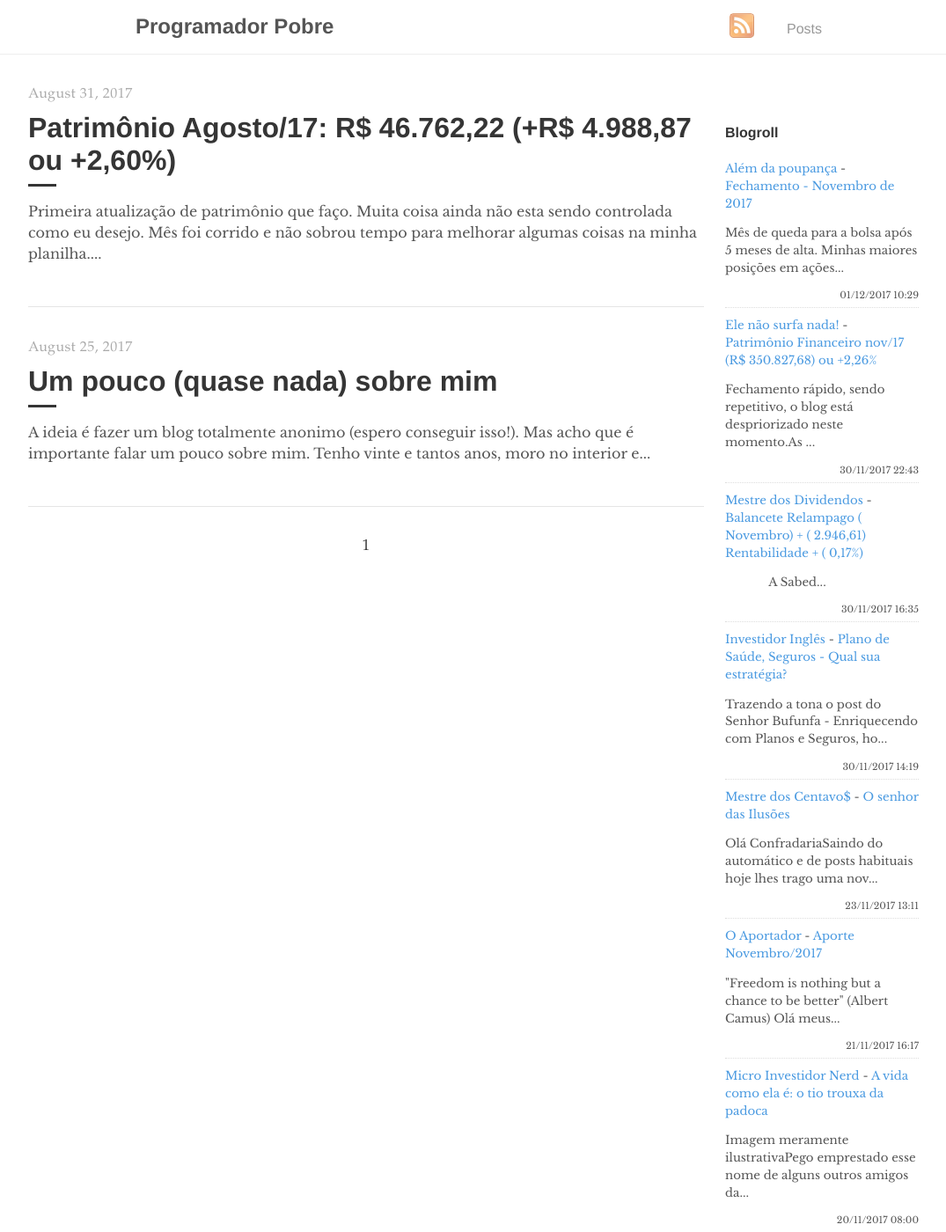
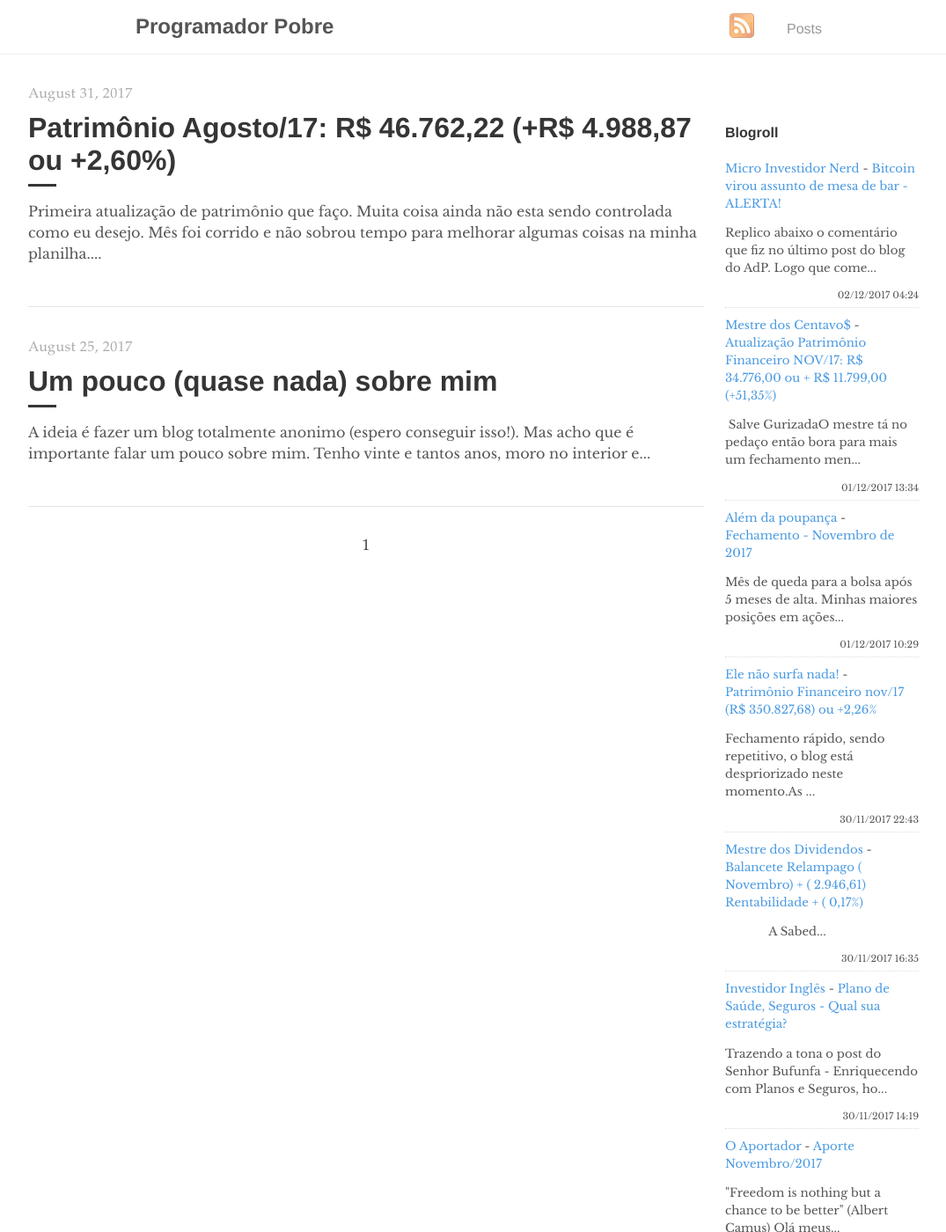
Before and after one commit to programadorpobre/programadorpobre.github.io, a Jekyll site: the page built from index.html, in a window 1280 px wide and 1400 px high. Shown: the whole window at 88% size, without its empty margins (96-1171 px from the left). Built offline with Jekyll 4.4.1, drawn with Linux system fonts in a browser that asks for light colours; the list of posts is cut into pages by our own code; comment, search, counter and statistics services are not loaded.

Commit message:
[ci skip] travis #119

```diff
--- a/_includes/feed-entries.html
+++ b/_includes/feed-entries.html
@@ -1,3 +1,13 @@
+<div class="feed-entry">
+    <a class="feed-entry-site-name" href="http://microinvestidornerd.blogspot.com/">Micro Investidor Nerd</a> - <a class="feed-entry-title" href="http://microinvestidornerd.blogspot.com/2017/12/bitcoin-virou-assunto-de-mesa-de-bar.html">Bitcoin virou assunto de mesa de bar - ALERTA!</a>
+    <p class="feed-entry-summary">Replico abaixo o comentário que fiz no último post do blog do AdP. Logo que come...</p>
+    <time datetime="2017-12-02T04:24:00.001-08:00">02/12/2017 04:24</time>
+</div>
+<div class="feed-entry">
+    <a class="feed-entry-site-name" href="http://mestredoscentavos.blogspot.com/">Mestre dos Centavo$</a> - <a class="feed-entry-title" href="http://mestredoscentavos.blogspot.com/2017/12/atualizacao-patrimonio-financeiro-nov17.html">Atualização Patrimônio Financeiro NOV/17: R$ 34.776,00 ou + R$ 11.799,00 (+51,35%)</a>
+    <p class="feed-entry-summary">&nbsp;Salve GurizadaO mestre tá no pedaço então bora para mais um fechamento men...</p>
+    <time datetime="2017-12-01T13:34:00.004-08:00">01/12/2017 13:34</time>
+</div>
 <div class="feed-entry">
     <a class="feed-entry-site-name" href="http://alemdapoupanca.blogspot.com/">Além da poupança</a> - <a class="feed-entry-title" href="http://alemdapoupanca.blogspot.com/2017/12/fechamento-novembro-de-2017.html">Fechamento - Novembro de 2017</a>
     <p class="feed-entry-summary">Mês de queda para a bolsa após 5 meses de alta. Minhas maiores posições em ações...</p>
@@ -19,19 +29,9 @@
     <time datetime="2017-11-30T14:19:00.000-02:00">30/11/2017 14:19</time>
 </div>
 <div class="feed-entry">
-    <a class="feed-entry-site-name" href="http://mestredoscentavos.blogspot.com/">Mestre dos Centavo$</a> - <a class="feed-entry-title" href="http://mestredoscentavos.blogspot.com/2017/11/o-senhor-das-ilusoes.html">O senhor das Ilusões</a>
-    <p class="feed-entry-summary">Olá ConfradariaSaindo do automático e de posts habituais hoje lhes trago uma nov...</p>
-    <time datetime="2017-11-23T13:11:00.001-08:00">23/11/2017 13:11</time>
-</div>
-<div class="feed-entry">
     <a class="feed-entry-site-name" href="http://oaportadorfinanceiro.blogspot.com/">O Aportador</a> - <a class="feed-entry-title" href="http://oaportadorfinanceiro.blogspot.com/2017/11/aporte-novembro2017.html">Aporte Novembro/2017</a>
     <p class="feed-entry-summary">"Freedom is nothing but a chance to be better"&nbsp;(Albert Camus)&nbsp;Olá meus...</p>
     <time datetime="2017-11-21T16:17:00.004-02:00">21/11/2017 16:17</time>
-</div>
-<div class="feed-entry">
-    <a class="feed-entry-site-name" href="http://microinvestidornerd.blogspot.com/">Micro Investidor Nerd</a> - <a class="feed-entry-title" href="http://microinvestidornerd.blogspot.com/2017/11/o-tio-trouxa-da-padoca.html">A vida como ela é: o tio trouxa da padoca</a>
-    <p class="feed-entry-summary">Imagem meramente ilustrativaPego emprestado esse nome de alguns outros amigos da...</p>
-    <time datetime="2017-11-20T08:00:00.000-08:00">20/11/2017 08:00</time>
 </div>
 <div class="feed-entry">
     <a class="feed-entry-site-name" href="http://bonsdividendos.blogspot.com/">Dividendos</a> - <a class="feed-entry-title" href="http://bonsdividendos.blogspot.com/2017/11/dividendos-tiete-ii.html">Dividendos Tietê II</a>
```
